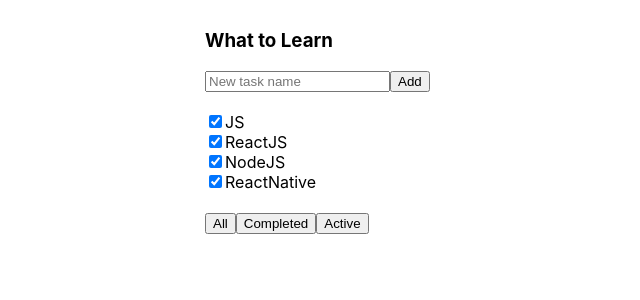
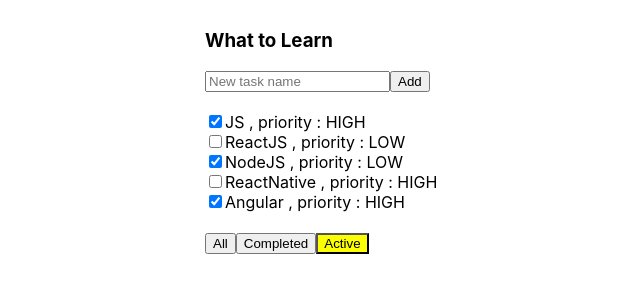
Before and after one commit to martos-art/to-do-list, a React (Create React App) app: page / in a window 1280 px wide. Shown: the top 300 px of the page, without its empty margins (195-835 px from the left). Built offline with nearby package versions, Linux system fonts and the light colour scheme.

Commit message:
lesson 2

```diff
--- a/src/App.css
+++ b/src/App.css
@@ -1,5 +1,8 @@
 .App {
 
+}
+.filter-active {
+    background-color: rgb(251, 255, 0);
 }
 
 .todoList {
--- a/src/App.js
+++ b/src/App.js
@@ -5,14 +5,26 @@
 import TodoListFooter from './TodoListFooter';
 
 class App extends React.Component {
+
+    tasks = [
+        {title:"JS", isDone: true, priority: "HIGH"},
+        {title:"ReactJS", isDone: false, priority: "LOW"},
+        {title:"NodeJS", isDone: true, priority: "LOW"},
+        {title:"ReactNative", isDone: false, priority: "HIGH"},
+        {title:"Angular", isDone: true, priority: "HIGH"}
+    ];
+
+    filterValue = "Active";
+
     render = () => {
+
         return (
             <div className="App">
                 <div className="todoList">
 
                     <TodoListHeader/>
-                    <TodoListTasks/>
-                    <TodoListFooter/>
+                    <TodoListTasks tasks={this.tasks}/>
+                    <TodoListFooter filterValue={this.filterValue}/>
 
                 </div>
             </div>
--- a/src/TodoListFooter.js
+++ b/src/TodoListFooter.js
@@ -4,13 +4,16 @@
 
 class TodoListFooter extends React.Component {
     render = () => {
+        let classForAll = this.props.filterValue === "All" ? "filter-active" : "";
+        let classForCompleted = this.props.filterValue === "Completed" ? "filter-active" : "";
+        let classForActive = this.props.filterValue === "Active" ? "filter-active" : "";
+
         return (
-
-                    <div className="todoList-footer">
-                        <button>All</button>
-                        <button>Completed</button>
-                        <button>Active</button>
-                    </div>
+            <div className="todoList-footer">
+                <button className={classForAll }>All</button>
+                <button className={classForCompleted}>Completed</button>
+                <button className={classForActive}>Active</button>
+            </div>
         );
     }
 }
--- a/src/TodoListTask.js
+++ b/src/TodoListTask.js
@@ -3,18 +3,16 @@
 
 class TodoListTask extends React.Component {
     render = () => {
+
         return (
 
-
-                        <div className="todoList-task">
-                            <input type="checkbox" checked={this.props.isDone}/>
-                            <span>{this.props.title}</span>
-                        </div>
+            <div className="todoList-task">
+                <input type="checkbox" checked={this.props.isDone}/>
+                <span>{this.props.title} , priority : {this.props.priority}</span>
+                {/* <span>, priority : {this.props.priority}</span> */}
+            </div>
         )
-
-
-
-     }
+    }
 }
 
 export default TodoListTask;
--- a/src/TodoListTasks.js
+++ b/src/TodoListTasks.js
@@ -4,37 +4,18 @@
 
 class TodoListTasks extends React.Component {
     render = () => {
+
+        let tasksElements = this.props.tasks.map( item=>{
+            return(
+                <TodoListTask title={item.title} isDone={item.isDone} priority={item.priority}/>
+            )
+        } );
+
         return (
+            <div className="todoList-tasks">
+                {tasksElements}
 
-                    <div className="todoList-tasks">
-
-
-                        <TodoListTask title="JS" isDone="true"/>
-                        <TodoListTask title="ReactJS" isDone="false"/>
-                        <TodoListTask title="NodeJS" isDone="false"/>
-                        <TodoListTask title="ReactNative" isDone="false"/>
-
-                        {/* <div className="todoList-task">
-                            <input type="checkbox" checked={true}/>
-                            <span>CSS</span>
-                        </div>
-
-                        <div className="todoList-task">
-                            <input type="checkbox" checked={false}/>
-                            <span>JS</span>
-                        </div>
-
-                        <div className="todoList-task">
-                            <input type="checkbox" checked={false}/>
-                            <span>ReactJS</span>
-                        </div>
-
-                        <div className="todoList-task">
-                            <input type="checkbox" checked={true}/>
-                            <span>Patterns</span>
-                        </div> */}
-
-                    </div>
+            </div>
         );
     }
 }
```
